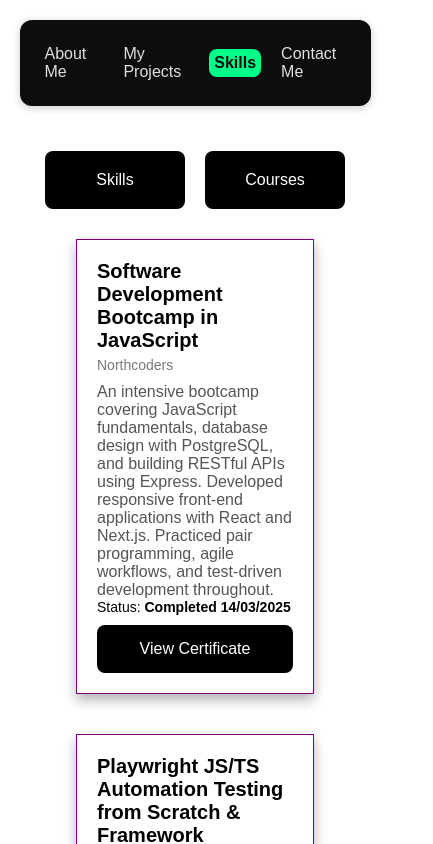
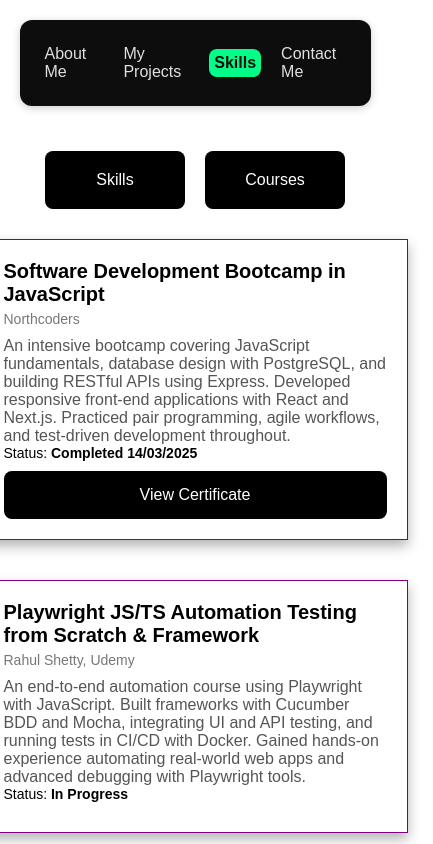
Before and after one commit to markamcfadden/myportfolio, a React (Vite) app: page /skills in a window 390 px wide. Both pictures are taken after a click on the button "Courses". Shown: the top 844 px of the page, 433 px wide, since content can reach past the window. Built offline with nearby package versions, Linux system fonts and the light colour scheme.

Commit message:
add responsivness

```diff
--- a/src/components/CourseCard.jsx
+++ b/src/components/CourseCard.jsx
@@ -49,6 +49,7 @@ const Card = styled.div`
   transition: transform 0.3s ease, box-shadow 0.3s ease,
     background-color 0.3s ease;
   margin-bottom: 20px;
+  min-width: 425px;
   max-width: 900px;
 
   &:hover {
```
